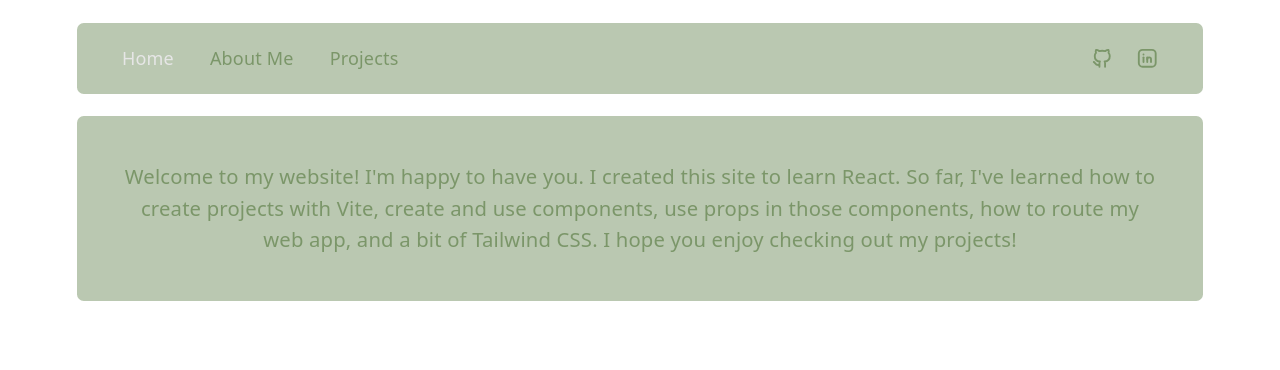
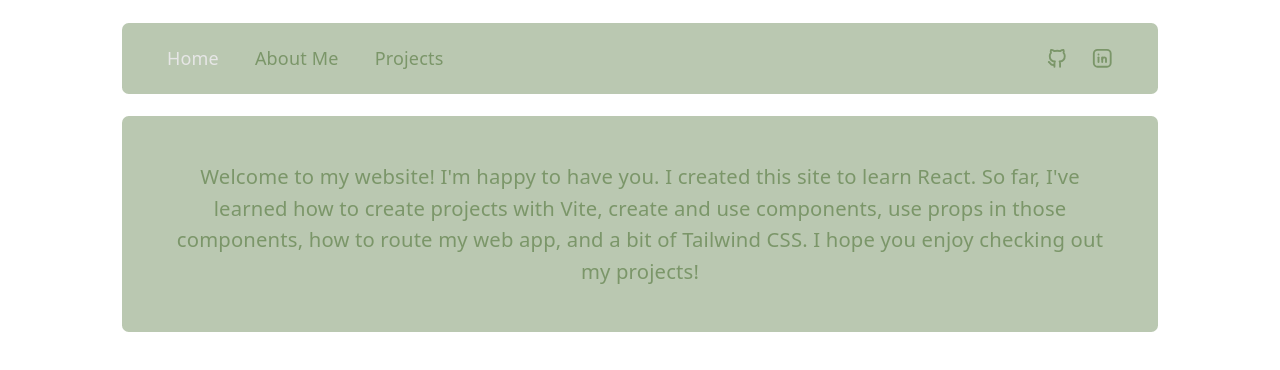
Before and after one commit to DaneMacFadden/danemacfaddenca, a React (Vite) app: page / in a window 1280 px wide. Shown: the top 370 px of the page. Built offline with nearby package versions, Linux system fonts and the light colour scheme.

Commit message:
Updated margins and padding

```diff
--- a/src/components/Tabbar.tsx
+++ b/src/components/Tabbar.tsx
@@ -5,7 +5,7 @@ import { TbBrandGithub } from "react-icons/tb";
 function Tabbar() {
   return (
     <>
-      <nav className="w-full my-5 rounded-md bg-limie p-5 px-10 flex items-center text-limietxt">
+      <nav className="my-5 mx-10 rounded-md bg-limie p-5 px-10 flex items-center text-limietxt">
         <ul className="flex items-center gap-8 font-medium">
           <li>
             <NavLink to="/" className={({ isActive }) =>
--- a/src/components/Textbox.tsx
+++ b/src/components/Textbox.tsx
@@ -4,7 +4,7 @@ interface TextboxProps {
 
 function Textbox({ children }: TextboxProps) {
     return (
-        <div className="rounded-md bg-limie p-10">
+        <div className="rounded-md bg-limie p-10 mx-10">
             <p className="text-limietxt mx-10 text-sm md:text-base lg:text-lg my-5">{ children }</p>
         </div>
     )
```
